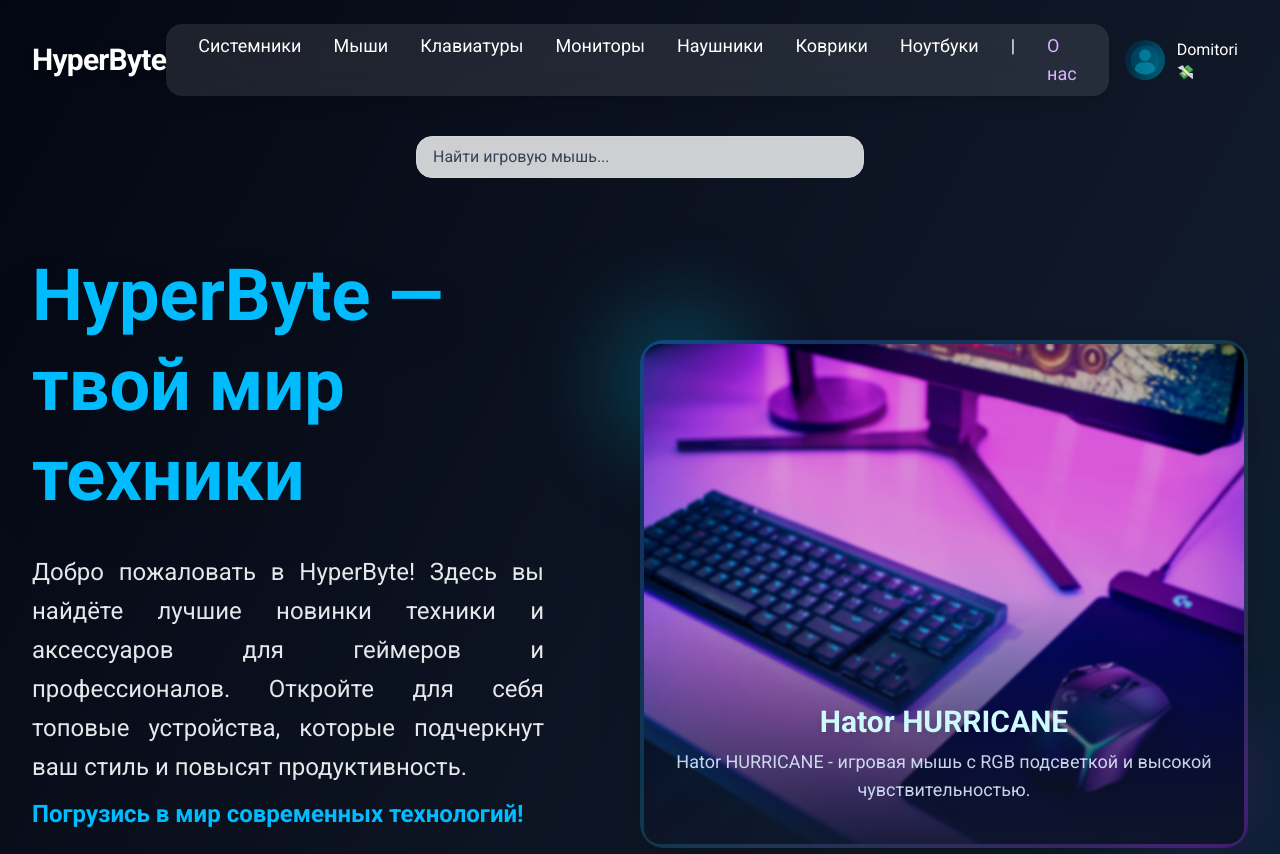
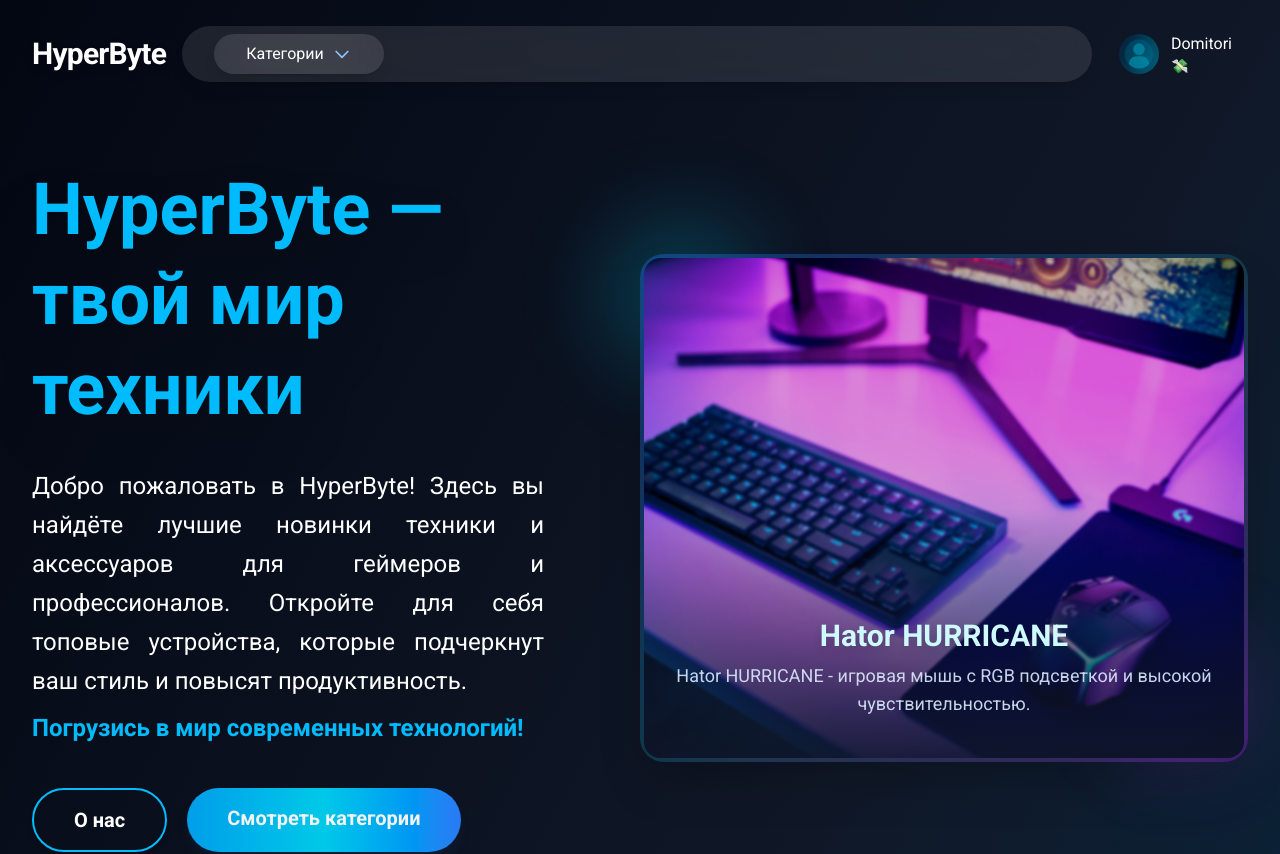
Before and after one commit to Domitori9/Hyperbyte, a Next.js app: page / in a window 1280 px wide. Shown: the top 854 px of the page. Built offline with nearby package versions, Linux system fonts and the light colour scheme.

Commit message:
05.06.2025

```diff
--- a/src/app/page.tsx
+++ b/src/app/page.tsx
@@ -21,7 +21,7 @@
             <h1 className="text-sky-400 text-4xl text-center sm:text-left sm:text-6xl xl:text-7xl font-extrabold mb-8 drop-shadow-2xl leading-tight">
               HyperByte — твой мир техники
             </h1>
-            <p className="text-gray-200 text-justify text-lg  sm:text-2xl mb-10 leading-relaxed">
+            <p className="text-justify text-lg  sm:text-2xl mb-10 leading-relaxed">
               Добро пожаловать в HyperByte! Здесь вы найдёте лучшие новинки техники и аксессуаров для геймеров и профессионалов. Откройте для себя топовые устройства, которые подчеркнут ваш стиль и повысят продуктивность.
               <br className="hidden md:block" />
               <span className="text-sky-400 font-semibold block mt-2">Погрузись в мир современных технологий!</span>
@@ -51,7 +51,7 @@
       <PopularProducts />
 
       {/* Секция Контакты */}
-      <section id="contacts" className="bg-slate-900 py-16 px-4 mt-12 rounded-3xl shadow-xl max-w-4xl mx-auto mb-16 animate-fade-in-up">
+      <section id="contacts" className="bg-slate-900  py-16 px-4 mt-12 rounded-3xl shadow-xl max-w-4xl mx-auto mb-16 animate-fade-in-up">
         <h2 className="text-3xl sm:text-4xl font-bold text-sky-400 mb-8 text-center drop-shadow">Контакты</h2>
         <div className="flex flex-col sm:flex-row items-center justify-center gap-8 text-lg text-gray-200">
           {/* Почта */}
--- a/src/app/products/[slug]/page.tsx
+++ b/src/app/products/[slug]/page.tsx
@@ -82,7 +82,7 @@
 
   return (
     <>
-    <h1 className="text-center text-5xl mt-4">{metadataMap[slug]?.title || "Категория"}</h1>
+    <h1 className="text-center text-5xl mt-24">{metadataMap[slug]?.title || "Категория"}</h1>
     <div className={styles.container}>
       <div className={styles.filters}>
         <FilterComponent />
--- a/src/app/styles/page.module.css
+++ b/src/app/styles/page.module.css
@@ -1,3 +1,4 @@
+/* Для товаров в каталоге */
 .container {
   display: flex;
   padding: 1.5rem;
--- a/src/components/Footer/Footer.tsx
+++ b/src/components/Footer/Footer.tsx
@@ -1,6 +1,6 @@
 export default function Footer() {
   return (
-    <footer className="bg-gradient-to-r from-gray-900 via-gray-800 to-gray-900 text-white py-8 px-4 shadow-inner">
+    <footer className="bg-gradient-to-r from-gray-900 via-gray-800 to-gray-900 py-8 px-4 shadow-inner">
       <div className="max-w-5xl mx-auto flex flex-col md:flex-row justify-between items-center gap-8">
         <div className="flex flex-col gap-2">
           <span className="font-semibold text-lg">О нас</span>
--- a/src/components/Header/Header.tsx
+++ b/src/components/Header/Header.tsx
@@ -1,38 +1,173 @@
 'use client'
-import { useState } from 'react';
+import { useState, useRef, useEffect } from 'react';
 import Link from 'next/link';
 import Search from './Search';
 import UserAccount from './UserAccount';
 
 export default function Header() {
   const [mobileOpen, setMobileOpen] = useState(false);
+  const [catOpen, setCatOpen] = useState(false);
+  const catRef = useRef<HTMLDivElement>(null);
+
+  // Закрытие меню категорий по клику вне
+  useEffect(() => {
+    if (!catOpen) return;
+    function handleClick(e: MouseEvent) {
+      if (catRef.current && !catRef.current.contains(e.target as Node)) {
+        setCatOpen(false);
+      }
+    }
+    document.addEventListener('mousedown', handleClick);
+    return () => document.removeEventListener('mousedown', handleClick);
+  }, [catOpen]);
+
+  // Блокировка скролла body при открытом mobile drawer
+  useEffect(() => {
+    if (mobileOpen) {
+      document.body.style.overflow = 'hidden';
+    } else {
+      document.body.style.overflow = '';
+    }
+    return () => { document.body.style.overflow = ''; };
+  }, [mobileOpen]);
+
   return (
-        <header className="relative  animate-fade-in ">
-            <div className="max-w-[1440px] mx-auto w-full px-4 sm:px-8 flex flex-col gap-4">
-                <div className="flex items-center justify-between py-6">
-                    <Link href="/" aria-label="На главную">
-                        <span className="text-2xl sm:text-3xl font-extrabold tracking-tight text-white drop-shadow-lg hover:text-blue-300 transition-colors duration-200">HyperByte</span>
+    <header className="relative w-full animate-fade-in z-40">
+      {/* Верхняя панель */}
+      <div className="w-full px-4 sm:px-8 flex items-center justify-between gap-4 py-6">
+        {/* Логотип */}
+        <Link href="/" aria-label="На главную" className="flex-shrink-0">
+          <span
+            className="
+              // color
+              text-2xl sm:text-3xl font-extrabold tracking-tight text-white drop-shadow-lg
+              // hover
+              hover:text-blue-300 transition-colors duration-200
+            "
+          >
+            HyperByte
+          </span>
         </Link>
-                    {/* Desktop nav */}
-                    <nav className="hidden lg:flex gap-4 xl:gap-8 text-base xl:text-lg font-medium bg-white/10 backdrop-blur-2xl rounded-2xl shadow-lg px-4 xl:px-8 py-2">
-                        <Link href="/products/pc" className="hover:!text-blue-300 transition-colors">Системники</Link>
-                        <Link href="/products/mouse" className="hover:!text-blue-300 transition-colors">Мыши</Link>
-                        <Link href="/products/keyboards" className="hover:!text-blue-300 transition-colors">Клавиатуры</Link>
-                        <Link href="/products/monitor" className="hover:!text-blue-300 transition-colors">Мониторы</Link>
-                        <Link href="/products/headphones" className="hover:!text-blue-300 transition-colors">Наушники</Link>
-                        <Link href="/products/pad" className="hover:!text-blue-300 transition-colors">Коврики</Link>
-                        <Link href="/products/laptop" className="hover:!text-blue-300 transition-colors">Ноутбуки</Link>
-                        <span> |</span>
-                        <Link href="/about" className="!text-purple-300 transition-colors">О нас</Link>
+        {/* Навигация (desktop) */}
+        <nav
+          className="
+            // layout
+            hidden lg:flex gap-4 xl:gap-8 items-center w-full max-w-[1100px] mx-auto
+            // font
+            text-base font-medium
+            // background
+            bg-white/10 backdrop-blur-2xl rounded-full shadow-lg
+            // padding
+            px-4 xl:px-8 py-2
+            // whitespace
+            whitespace-nowrap
+          "
+        >
+          {/* Категории: выпадающее меню (desktop) */}
+          <div ref={catRef} className="relative" tabIndex={0}>
+            <button
+              className="
+                // layout
+                flex items-center gap-2 px-4 xl:px-8 py-2
+                // background
+                bg-white/10 backdrop-blur-2xl rounded-full shadow-lg
+                // font
+                text-base font-medium
+                // hover
+                hover:bg-white/20 transition-colors
+                // focus
+                focus:outline-none
+              "
+              aria-haspopup="true"
+              aria-expanded={catOpen}
+              onClick={() => setCatOpen(v => !v)}
+              onKeyDown={e => { if (e.key === 'Escape') setCatOpen(false); }}
+            >
+              <span>Категории</span>
+              <svg
+                className={`
+                  w-5 h-5
+                  // color
+                  text-blue-300
+                  // (transition)
+                  transition-transform
+                  ${catOpen ? 'rotate-180' : ''}
+                `}
+                fill="none"
+                stroke="currentColor"
+                strokeWidth="2"
+                viewBox="0 0 24 24"
+              >
+                <path strokeLinecap="round" strokeLinejoin="round" d="M19 9l-7 7-7-7" />
+              </svg>
+            </button>
+            {/* Выпадающий список */}
+            <div
+              className={`
+                absolute left-0 top-full mt-2 min-w-[220px]
+                // background
+                bg-gray-900
+                // (border)
+                rounded-2xl shadow-2xl border border-blue-800
+                // padding
+                py-2
+                // (transition)
+                transition-all duration-200 z-50
+                ${catOpen ? 'opacity-100 scale-100 pointer-events-auto' : 'opacity-0 scale-95 pointer-events-none'}
+              `}
+              role="menu"
+              aria-label="Категории"
+            >
+              <Link href="/products/pc" className="block px-6 py-3 text-gray-100 hover:bg-blue-900/40 transition-colors" onClick={() => setCatOpen(false)}>Системники</Link>
+              <Link href="/products/mouse" className="block px-6 py-3 text-gray-100 hover:bg-blue-900/40 transition-colors" onClick={() => setCatOpen(false)}>Мыши</Link>
+              <Link href="/products/keyboards" className="block px-6 py-3 text-gray-100 hover:bg-blue-900/40 transition-colors" onClick={() => setCatOpen(false)}>Клавиатуры</Link>
+              <Link href="/products/monitor" className="block px-6 py-3 text-gray-100 hover:bg-blue-900/40 transition-colors" onClick={() => setCatOpen(false)}>Мониторы</Link>
+              <Link href="/products/headphones" className="block px-6 py-3 text-gray-100 hover:bg-blue-900/40 transition-colors" onClick={() => setCatOpen(false)}>Наушники</Link>
+              <Link href="/products/pad" className="block px-6 py-3 text-gray-100 hover:bg-blue-900/40 transition-colors" onClick={() => setCatOpen(false)}>Коврики</Link>
+              <Link href="/products/laptop" className="block px-6 py-3 text-gray-100 hover:bg-blue-900/40 transition-colors" onClick={() => setCatOpen(false)}>Ноутбуки</Link>
+              <Link href="/about" className="block px-6 py-3 text-gray-100 hover:bg-blue-900/40 transition-colors whitespace-nowrap" onClick={() => setCatOpen(false)}>О нас</Link>
+            </div>
+          </div>
+          {/* Поиск по центру (desktop) */}
+          <div
+            className="
+              // layout
+              hidden lg:flex flex-1 justify-center
+            "
+          >
+            <div className="w-full max-w-full animate-slide-up">
+              <Search />
+            </div>
+          </div>
         </nav>
-                    {/* Burger button with SVG icon */}
+        {/* Профиль (desktop) */}
+        <div
+          className="
+            // layout
+            hidden lg:flex items-center gap-3 flex-shrink-0 max-w-[140px] overflow-hidden justify-end
+          "
+        >
+          <UserAccount username="Domitori" avatarUrl="/ava.jpg" />
+        </div>
+        {/* Мобильная верхняя панель */}
+        <div className="flex w-full items-center justify-between lg:hidden">
+          {/* Бургер-меню */}
           <button
-                        className={`lg:hidden flex items-center justify-center w-11 h-11 rounded-full transition-all duration-300 focus:outline-none ${mobileOpen ? 'bg-blue-600 shadow-2xl scale-110' : 'bg-white/10 hover:bg-white/20'}`}
+            className={`
+              flex items-center justify-center w-11 h-11 rounded-full
+              // (transition)
+              transition-all duration-300 focus:outline-none
+              // color
+              ${mobileOpen ? 'bg-blue-600 shadow-2xl scale-110' : 'bg-white/10 hover:bg-white/20'}
+            `}
             onClick={() => setMobileOpen(v => !v)}
             aria-label="Открыть меню"
           >
             <svg
-                            className={`w-7 h-7 text-white transition-all duration-300 ${mobileOpen ? 'rotate-90' : ''}`}
+              className={`
+                w-7 h-7 text-white transition-all duration-300
+                ${mobileOpen ? 'rotate-90' : ''}
+              `}
               viewBox="0 0 24 24"
               fill="none"
               stroke="currentColor"
@@ -45,36 +180,73 @@
               <line x1="4" y1="17" x2="20" y2="17" className={`transition-all duration-300 ${mobileOpen ? '-translate-y-[10px] -rotate-45' : ''}`} />
             </svg>
           </button>
-                    <div className="flex items-center gap-3">
+          {/* Аккаунт справа */}
+          <div className="flex items-center gap-3 flex-shrink-0">
             <UserAccount username="Domitori" avatarUrl="/ava.jpg" />
           </div>
         </div>
-                {/* Mobile nav (modern side drawer) */}
-                <div className={`lg:hidden fixed inset-0 z-50 transition-all duration-300 ${mobileOpen ? 'opacity-100 scale-100' : 'opacity-0 scale-95 pointer-events-none'} flex items-start justify-end`}>
+      </div>
+      {/* Mobile nav (side drawer) */}
+      <div
+        className={`
+          // layout
+          lg:hidden fixed inset-0 z-[99] flex items-start justify-end
+          // (transition)
+          transition-all duration-300
+          ${mobileOpen ? 'opacity-100 scale-100' : 'opacity-0 scale-95 pointer-events-none'}
+        `}
+      >
         {/* Backdrop */}
-                    <div className={`absolute inset-0 bg-black/50 backdrop-blur-md transition-all duration-300 ${mobileOpen ? 'opacity-100' : 'opacity-0 pointer-events-none'}`} onClick={() => setMobileOpen(false)} />
-                    {/* Modern Side Drawer */}
-                    <nav className="relative w-[90vw] max-w-sm h-full flex flex-col gap-6 justify-start pt-10 pb-8 px-6 bg-white/95 dark:bg-gray-900/95 shadow-2xl border-l-2 border-blue-200 dark:border-blue-900 rounded-l-3xl animate-fade-in-up select-none overflow-y-auto">
-                        <button className="absolute top-4 right-4 w-10 h-10 flex items-center justify-center rounded-full bg-blue-100 dark:bg-blue-900 hover:bg-blue-200 dark:hover:bg-blue-800 transition z-20" onClick={() => setMobileOpen(false)} aria-label="Закрыть меню">
-                            <svg className="w-6 h-6 text-blue-900 dark:text-blue-200" fill="none" stroke="currentColor" strokeWidth="2" strokeLinecap="round" strokeLinejoin="round" viewBox="0 0 24 24"><line x1="18" y1="6" x2="6" y2="18"/><line x1="6" y1="6" x2="18" y2="18"/></svg>
+        <div
+          className={`
+            absolute inset-0 bg-black/50 backdrop-blur-md
+            // (transition)
+            transition-all duration-300
+            ${mobileOpen ? 'opacity-100' : 'opacity-0 pointer-events-none'}
+          `}
+          onClick={() => setMobileOpen(false)}
+        />
+        {/* Side Drawer */}
+        <nav
+          className="
+            // layout
+            relative w-[90vw] max-w-sm h-full flex flex-col gap-6 justify-start pt-10 pb-8 px-6
+            // background
+            bg-gray-900/95
+            // border
+            shadow-2xl border-l-2 border-blue-900 rounded-l-3xl
+            // animation
+            animate-fade-in-up
+            // scroll
+            select-none overflow-y-auto z-[100]
+          "
+        >
+          <button
+            className="
+              absolute top-4 right-4 w-10 h-10 flex items-center justify-center rounded-full
+              // color
+              bg-blue-900
+              // hover
+              hover:bg-blue-800
+              // (transition)
+              transition z-20
+            "
+            onClick={() => setMobileOpen(false)}
+            aria-label="Закрыть меню"
+          >
+            <svg className="w-6 h-6 text-blue-200" fill="none" stroke="currentColor" strokeWidth="2" strokeLinecap="round" strokeLinejoin="round" viewBox="0 0 24 24"><line x1="18" y1="6" x2="6" y2="18"/><line x1="6" y1="6" x2="18" y2="18"/></svg>
           </button>
           <div className="flex flex-col gap-3 mt-8">
-                            <Link href="/products/pc" className="py-3 px-4 rounded-xl font-bold text-blue-900 dark:text-blue-200 bg-gradient-to-r from-blue-100 via-sky-100 to-blue-50 dark:from-blue-900 dark:via-sky-900 dark:to-blue-800 shadow hover:scale-105 hover:shadow-xl transition-all duration-200 text-center" onClick={() => setMobileOpen(false)}>Системники</Link>
-                            <Link href="/products/mouse" className="py-3 px-4 rounded-xl font-bold text-blue-900 dark:text-blue-200 bg-gradient-to-r from-blue-100 via-sky-100 to-blue-50 dark:from-blue-900 dark:via-sky-900 dark:to-blue-800 shadow hover:scale-105 hover:shadow-xl transition-all duration-200 text-center" onClick={() => setMobileOpen(false)}>Мыши</Link>
-                            <Link href="/products/keyboards" className="py-3 px-4 rounded-xl font-bold text-blue-900 dark:text-blue-200 bg-gradient-to-r from-blue-100 via-sky-100 to-blue-50 dark:from-blue-900 dark:via-sky-900 dark:to-blue-800 shadow hover:scale-105 hover:shadow-xl transition-all duration-200 text-center" onClick={() => setMobileOpen(false)}>Клавиатуры</Link>
-                            <Link href="/products/monitor" className="py-3 px-4 rounded-xl font-bold text-blue-900 dark:text-blue-200 bg-gradient-to-r from-blue-100 via-sky-100 to-blue-50 dark:from-blue-900 dark:via-sky-900 dark:to-blue-800 shadow hover:scale-105 hover:shadow-xl transition-all duration-200 text-center" onClick={() => setMobileOpen(false)}>Мониторы</Link>
-                            <Link href="/products/headphones" className="py-3 px-4 rounded-xl font-bold text-blue-900 dark:text-blue-200 bg-gradient-to-r from-blue-100 via-sky-100 to-blue-50 dark:from-blue-900 dark:via-sky-900 dark:to-blue-800 shadow hover:scale-105 hover:shadow-xl transition-all duration-200 text-center" onClick={() => setMobileOpen(false)}>Наушники</Link>
-                            <Link href="/products/pad" className="py-3 px-4 rounded-xl font-bold text-blue-900 dark:text-blue-200 bg-gradient-to-r from-blue-100 via-sky-100 to-blue-50 dark:from-blue-900 dark:via-sky-900 dark:to-blue-800 shadow hover:scale-105 hover:shadow-xl transition-all duration-200 text-center" onClick={() => setMobileOpen(false)}>Коврики</Link>
-                            <Link href="/products/laptop" className="py-3 px-4 rounded-xl font-bold text-blue-900 dark:text-blue-200 bg-gradient-to-r from-blue-100 via-sky-100 to-blue-50 dark:from-blue-900 dark:via-sky-900 dark:to-blue-800 shadow hover:scale-105 hover:shadow-xl transition-all duration-200 text-center" onClick={() => setMobileOpen(false)}>Ноутбуки</Link>
-                            <Link href="/about" className="py-3 px-4 rounded-xl font-bold text-blue-900 dark:text-blue-200 bg-gradient-to-r from-blue-100 via-sky-100 to-blue-50 dark:from-blue-900 dark:via-sky-900 dark:to-blue-800 shadow hover:scale-105 hover:shadow-xl transition-all duration-200 text-center" onClick={() => setMobileOpen(false)}>О нас</Link>
+            <Link href="/products/pc" className="py-3 px-4 rounded-xl font-bold text-blue-200 bg-gradient-to-r from-blue-900 via-sky-900 to-blue-800 shadow hover:scale-105 hover:shadow-xl transition-all duration-200 text-center" onClick={() => setMobileOpen(false)}>Системники</Link>
+            <Link href="/products/mouse" className="py-3 px-4 rounded-xl font-bold text-blue-200 bg-gradient-to-r from-blue-900 via-sky-900 to-blue-800 shadow hover:scale-105 hover:shadow-xl transition-all duration-200 text-center" onClick={() => setMobileOpen(false)}>Мыши</Link>
+            <Link href="/products/keyboards" className="py-3 px-4 rounded-xl font-bold text-blue-200 bg-gradient-to-r from-blue-900 via-sky-900 to-blue-800 shadow hover:scale-105 hover:shadow-xl transition-all duration-200 text-center" onClick={() => setMobileOpen(false)}>Клавиатуры</Link>
+            <Link href="/products/monitor" className="py-3 px-4 rounded-xl font-bold text-blue-200 bg-gradient-to-r from-blue-900 via-sky-900 to-blue-800 shadow hover:scale-105 hover:shadow-xl transition-all duration-200 text-center" onClick={() => setMobileOpen(false)}>Мониторы</Link>
+            <Link href="/products/headphones" className="py-3 px-4 rounded-xl font-bold text-blue-200 bg-gradient-to-r from-blue-900 via-sky-900 to-blue-800 shadow hover:scale-105 hover:shadow-xl transition-all duration-200 text-center" onClick={() => setMobileOpen(false)}>Наушники</Link>
+            <Link href="/products/pad" className="py-3 px-4 rounded-xl font-bold text-blue-200 bg-gradient-to-r from-blue-900 via-sky-900 to-blue-800 shadow hover:scale-105 hover:shadow-xl transition-all duration-200 text-center" onClick={() => setMobileOpen(false)}>Коврики</Link>
+            <Link href="/products/laptop" className="py-3 px-4 rounded-xl font-bold text-blue-200 bg-gradient-to-r from-blue-900 via-sky-900 to-blue-800 shadow hover:scale-105 hover:shadow-xl transition-all duration-200 text-center" onClick={() => setMobileOpen(false)}>Ноутбуки</Link>
+            <Link href="/about" className="py-3 px-4 rounded-xl font-bold text-blue-200 bg-gradient-to-r from-blue-900 via-sky-900 to-blue-800 shadow hover:scale-105 hover:shadow-xl transition-all duration-200 text-center whitespace-nowrap" onClick={() => setMobileOpen(false)}>О нас</Link>
           </div>
         </nav>
-                </div>
-                <div className="flex justify-center pb-4">
-                    <div className="w-full max-w-md animate-slide-up">
-                        <Search />
-                    </div>
-                </div>
       </div>
     </header>
   );
--- a/src/components/Header/Search.tsx
+++ b/src/components/Header/Search.tsx
@@ -15,45 +15,46 @@
     const [currentPhrase, setCurrentPhrase] = useState('');
     const [currentPhraseIndex, setCurrentPhraseIndex] = useState(0);
     const [isDeleting, setIsDeleting] = useState(false);
-    const [typingSpeed, setTypingSpeed] = useState(100);
 
     useEffect(() => {
         const currentFullPhrase = phrases[currentPhraseIndex];
 
+        let timeout: NodeJS.Timeout;
+
         if (!isDeleting && currentPhrase === currentFullPhrase) {
-            // Пауза перед удалением
-            setTimeout(() => setIsDeleting(true), 2000);
-            return;
-        }
-
-        if (isDeleting && currentPhrase === '') {
+            timeout = setTimeout(() => setIsDeleting(true), 1500);
+        } else if (isDeleting && currentPhrase === '') {
             setIsDeleting(false);
             setCurrentPhraseIndex((prev) => (prev + 1) % phrases.length);
-            return;
+        } else {
+            timeout = setTimeout(() => {
+                if (isDeleting) {
+                    setCurrentPhrase(currentFullPhrase.substring(0, currentPhrase.length - 1));
+                } else {
+                    setCurrentPhrase(currentFullPhrase.substring(0, currentPhrase.length + 1));
+                }
+            }, isDeleting ? 40 : 90);
         }
-
-        const timeout = setTimeout(() => {
-            if (isDeleting) {
-                setCurrentPhrase(currentFullPhrase.substring(0, currentPhrase.length - 1));
-                setTypingSpeed(50);
-            } else {
-                setCurrentPhrase(currentFullPhrase.substring(0, currentPhrase.length + 1));
-                setTypingSpeed(100);
-            }
-        }, typingSpeed);
 
         return () => clearTimeout(timeout);
     }, [currentPhrase, currentPhraseIndex, isDeleting, phrases]);
 
     return (
-        <form role="search" aria-label="Поиск по сайту" className="w-full">
+        <form role="search" aria-label="Поиск по сайту" className="w-full relative px-10">
+            <span className="absolute left-3 top-1/2 -translate-y-1/2 pointer-events-none text-gray-400">
+                <svg xmlns="http://www.w3.org/2000/svg" width="20" height="20" fill="none" viewBox="0 0 24 24" stroke="currentColor">
+                    <path strokeLinecap="round" strokeLinejoin="round" strokeWidth={2} d="M21 21l-4.35-4.35m0 0A7.5 7.5 0 104.5 4.5a7.5 7.5 0 0012.15 12.15z" />
+                </svg>
+            </span>
             <input
-                className="w-full rounded-2xl border border-gray-300 bg-white/80 px-4 py-2 text-gray-900 placeholder-gray-700 focus:outline-none focus:ring-2 focus:ring-purple-500 focus:border-purple-500 transition"
+                className="w-full rounded-full focus:outline-none focus:ring-2 focus:ring-purple-500 focus:border-purple-500 transition border-gray-300 bg-gray-600 px-10 py-2 text-white placeholder-white"
                 type="search"
                 name="q"
                 placeholder={currentPhrase}
                 aria-label="Поиск"
+                autoComplete="off"
             />
+
         </form>
     );
 }
```
Also changed, not shown: src/app/profile/page.tsx (+4 -4 lines), src/components/CategorySection.tsx (+6 -6 lines). Lines whose indentation alone changed are shown as unchanged.
